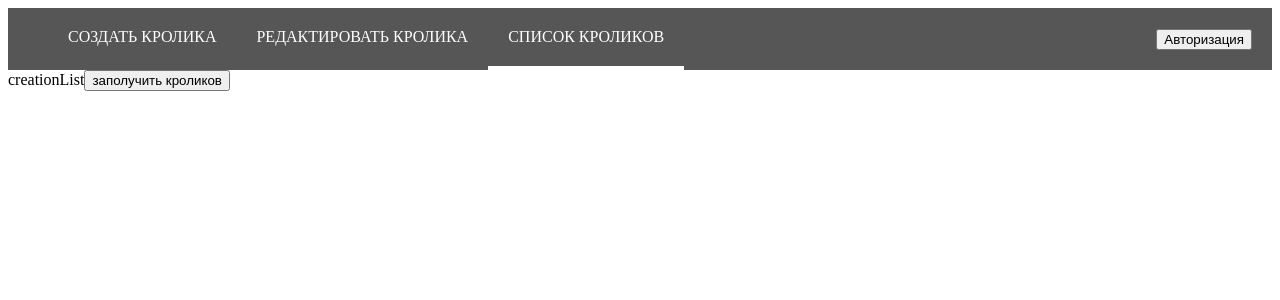
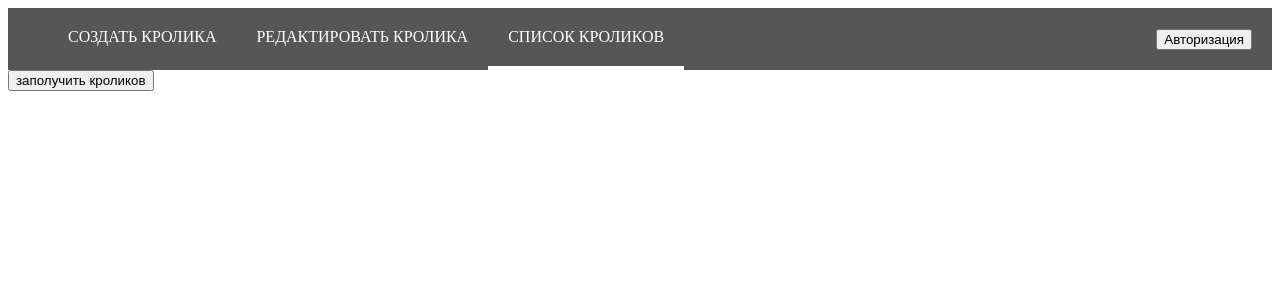
Before and after one commit to PerfilievAlexandr/weekend_agency, a React (Create React App) app: page /creationList in a window 1280 px wide. Shown: the top 300 px of the page. Built offline with nearby package versions, Linux system fonts and the light colour scheme.

Commit message:
add component rabbit

```diff
--- a/src/components/authorization/index.js
+++ b/src/components/authorization/index.js
@@ -97,4 +97,4 @@ class Authorization extends Component {
 }
 
 
-export default connect((store) => ({}), {OpenCloseAuthorization, authorize})(Authorization)
+export default connect(null, {OpenCloseAuthorization, authorize})(Authorization)
--- a/src/components/creationList/index.js
+++ b/src/components/creationList/index.js
@@ -1,17 +1,31 @@
 import React, {Component} from 'react';
 import {connect} from 'react-redux';
 import {getRabbits} from '../../action-creators';
-import {token} from '../../selectors';
+import {token, rabbitsList} from '../../selectors';
+import Rabbit from '../rabbit'
 
 class CreationList extends Component {
 
     render() {
+
+        const {rabbitsData} = this.props;
+
+        const rabbits = rabbitsData.map((rabbit) => {
+            return <li key = {rabbit.id} >
+                <Rabbit
+                    rabbit = {rabbit}
+                />
+            </li>
+        })
+
+        const rabbitList = (rabbitsData.length > 0) ? rabbits : null;
+
         return (
            <div>
-               creationList
                <button
                    onClick = {this.onHandleClick}
                >заполучить кроликов</button>
+               {rabbitList}
            </div>
         );
     };
@@ -27,7 +41,8 @@ class CreationList extends Component {
 
 export default connect(
     (store) => ({
-        tokenData: token(store)
+        tokenData: token(store),
+        rabbitsData: rabbitsList(store)
     }),
     {getRabbits}
 )(CreationList)
--- /dev/null
+++ b/src/components/rabbit/index.js
@@ -0,0 +1,22 @@
+import React, {Component} from 'react';
+import './style.css'
+
+class Rabbit extends Component {
+
+    render() {
+
+        const {rabbit} = this.props;
+
+        return (
+           <div className = 'rabbit'>
+               <p className = 'rabbit__id'>{rabbit.id}</p>
+               <p className = 'rabbit__name'>{rabbit.name}</p>
+               <p className = 'rabbit__weight'>{rabbit.weight}</p>
+           </div>
+        );
+    };
+
+}
+
+
+export default Rabbit
--- /dev/null
+++ b/src/components/rabbit/style.css
@@ -0,0 +1,4 @@
+.rabbit {
+    display: flex;
+    flex-direction: column;
+}
--- a/src/reducers/rabbits.js
+++ b/src/reducers/rabbits.js
@@ -1,18 +1,12 @@
 import {LOAD_RABBITS} from '../constants';
 
-
-const initialState = [];
-
-export default (rabbits = initialState, action) => {
+export default (rabbits = [], action) => {
     const {type, payload} = action;
 
     switch (type) {
 
         case LOAD_RABBITS:
-            return {
-                rabbits: payload
-            };
-
+            return rabbits = payload
         default:
             return rabbits
     }
--- a/src/selectors/index.js
+++ b/src/selectors/index.js
@@ -1,2 +1,3 @@
 export const authorizationOpen = (state) => state.authorization.open;
 export const token = (state) => state.authorization.token;
+export const rabbitsList = (state) => state.rabbits;
```
Also changed, not shown: 1 other file (tests, documents, lock files or other folders).
